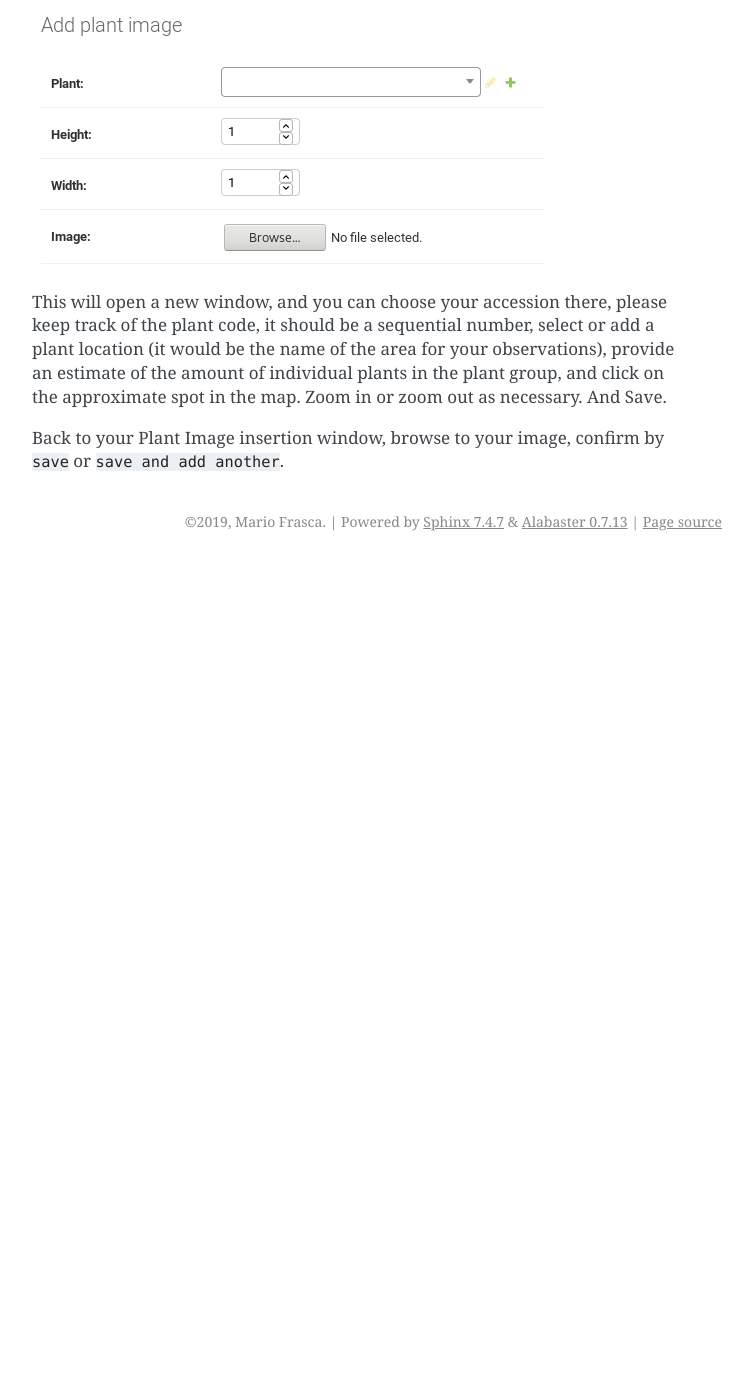
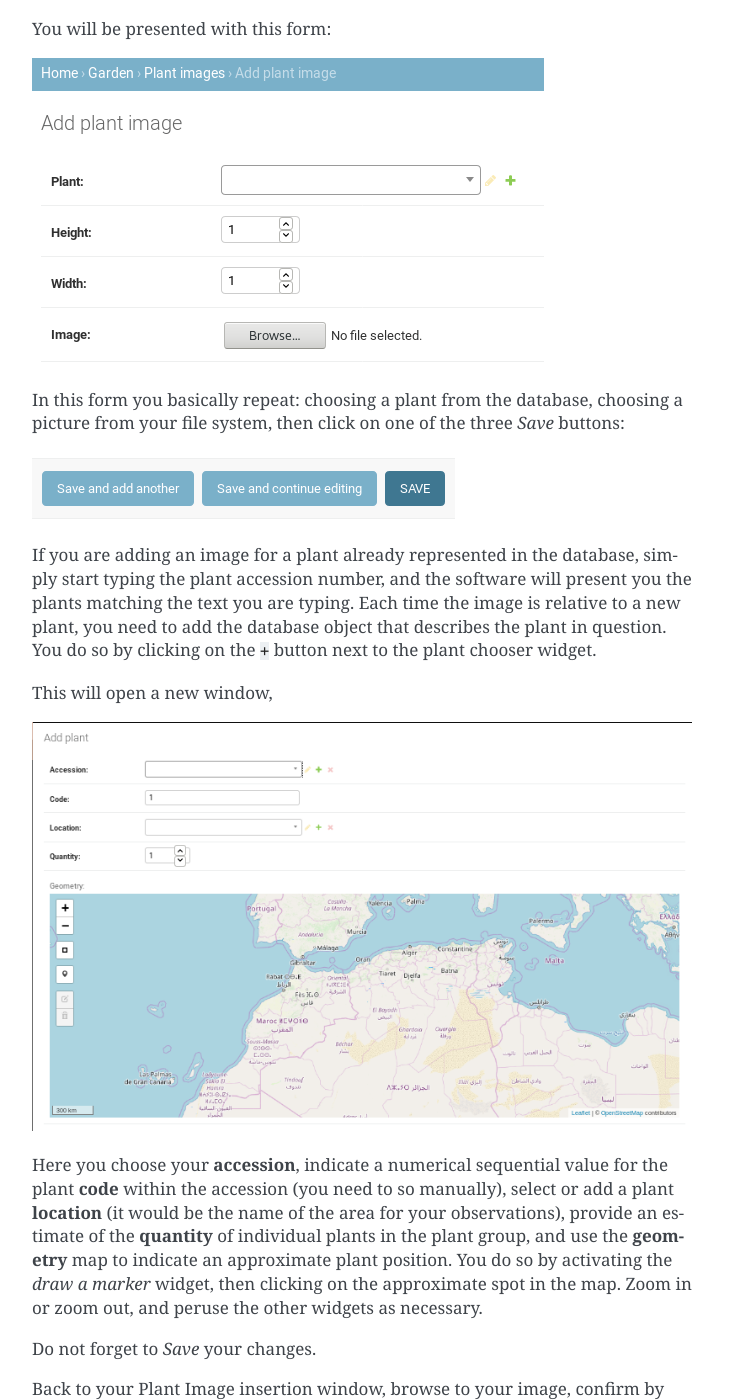
Before and after one commit to Ghini/server, a Sphinx documentation site: the page built from docs/participate.rst, in a window 1280 px wide and 1400 px high, scrolled down 1715 px. Shown: the whole window, without its empty margins (388-1141 px from the left). Built offline with Sphinx 7.4.7, drawn with Linux system fonts in a browser that asks for light colours; before the commit the page ends 2276 px from its top, so only the background shows below that; some of the changed text lies outside the part shown.

Commit message:
how to participate

```diff
--- a/docs/participate.rst
+++ b/docs/participate.rst
@@ -6,13 +6,17 @@
 your account
 ~~~~~~~~~~~~~~~~~~~~~~~~~~~~~~~~~
 
-You need an account for the site, enabled, and to be part of the staff.  You do not need
-superpowers to contribute data.
+You need an account for the site, it needs to be enabled, and to make you part of the staff.
+You do not need superpowers to contribute data.
 
 .. image:: images/participate-20190722113813.png
 
 When logged in as staff member, you will see the *Insert* menu next to the Ghini icon,
-before the *Tools* menu, and right-clicking on any results row will show the context menu
+before the *Tools* menu,
+
+.. image:: images/participate-20190722161158.png
+
+moreover, in the Results page, right-clicking on any results row will show the context menu
 associated to the row type.
 
 .. image:: images/participate-20190722114427.png
@@ -40,26 +44,45 @@
 ~~~~~~~~~~~~~~~~~~~~~~~~~~~~~~~~~
 
 If you have a large amount of accessions that you want to document with plant images, you
-may request a bulk insertion.  Please write a friendly email to ``<ghini@anche.no>``,
-stating your needs.  It makes sense if you have more than, say, twenty accessions.
+may request a bulk insertion.  Please write a friendly email to ``Mario Frasca
+<ghini@anche.no>``, stating your needs.  It makes sense if you have more than, say, twenty
+accessions.
 
 adding images
 ~~~~~~~~~~~~~~~~~~~~~~~~~~~~~~~~~
 
-The basic logic is: first have all your accessions in place, either do this manually, or
-request a bulk insertion, then navigate to `the URL for adding plant images
+The basic logic is: first have all your accessions in place, which you either do manually,
+or with a request for bulk insertion, then navigate to `the URL for adding plant images
 <https://almaghreb.ghini.me/admin/garden/plantimage/add/>`_.
 
-The first picture for a plant group for an accession, you need to add the plant database
-object.  You do so by clicking on the ``+`` button next to the plant chooser widget.
+You will be presented with this form:
 
 .. image:: images/participate-20190722120634.png
 
-This will open a new window, and you can choose your accession there, please keep track of
-the plant code, it should be a sequential number, select or add a plant location (it would
-be the name of the area for your observations), provide an estimate of the amount of
-individual plants in the plant group, and click on the approximate spot in the map.  Zoom in
-or zoom out as necessary.  And Save.
+In this form you basically repeat: choosing a plant from the database, choosing a picture
+from your file system, then click on one of the three *Save* buttons:
+
+.. image:: images/participate-20190722162120.png
+
+If you are adding an image for a plant already represented in the database, simply start
+typing the plant accession number, and the software will present you the plants matching the
+text you are typing.  Each time the image is relative to a new plant, you need to add the
+database object that describes the plant in question.  You do so by clicking on the ``+``
+button next to the plant chooser widget.
+
+This will open a new window,
+
+.. image:: images/participate-20190722162509.png
+
+Here you choose your **accession**, indicate a numerical sequential value for the plant
+**code** within the accession (you need to so manually), select or add a plant **location**
+(it would be the name of the area for your observations), provide an estimate of the
+**quantity** of individual plants in the plant group, and use the **geometry** map to
+indicate an approximate plant position.  You do so by activating the *draw a marker* widget,
+then clicking on the approximate spot in the map.  Zoom in or zoom out, and peruse the other
+widgets as necessary.
+
+Do not forget to *Save* your changes.
 
 Back to your Plant Image insertion window, browse to your image, confirm by ``save`` or
 ``save and add another``.
```
Also changed, not shown: docs/images/participate-20190722161158.png (added), docs/images/participate-20190722162120.png (added), docs/images/participate-20190722162509.png (added).
